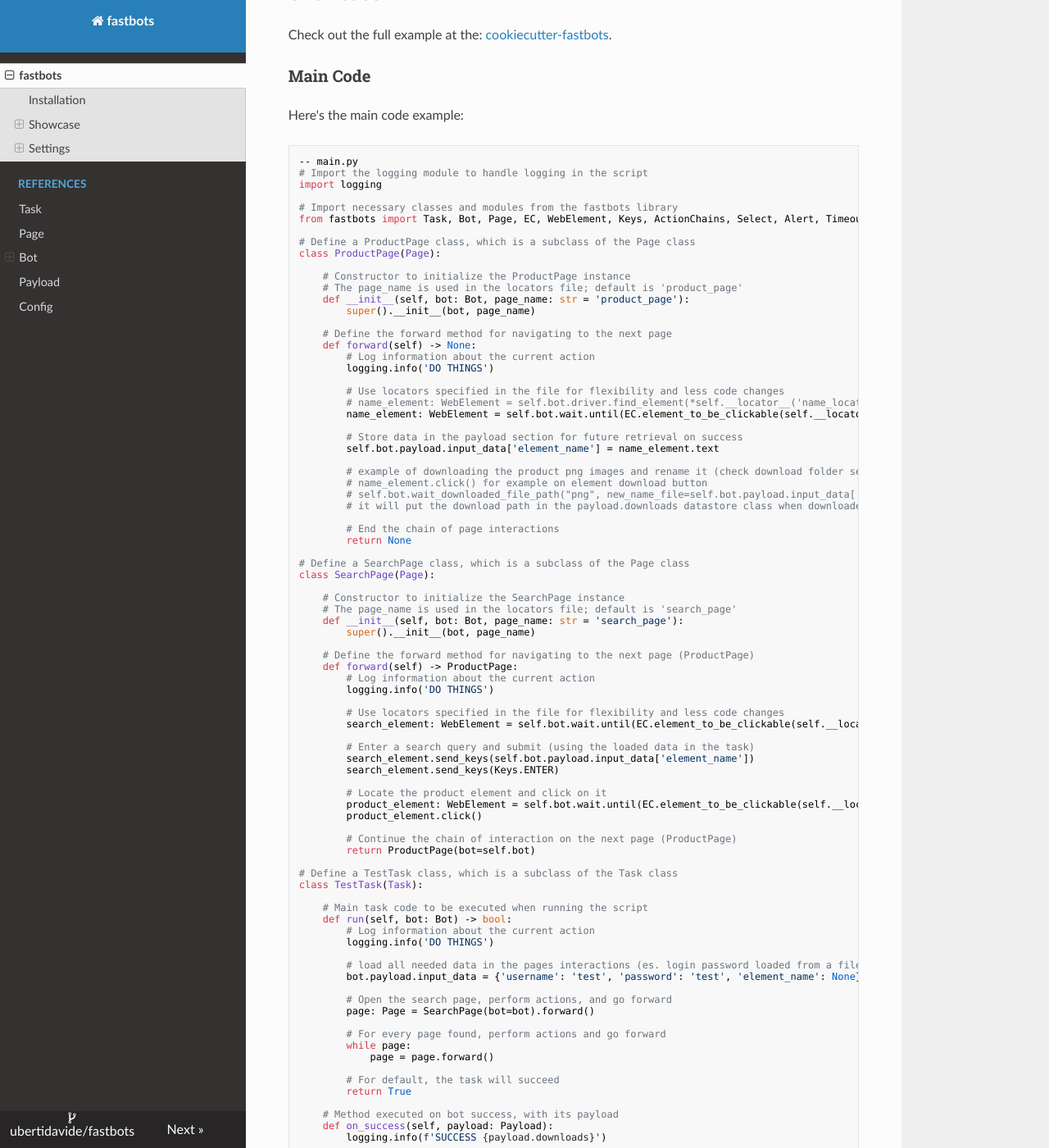
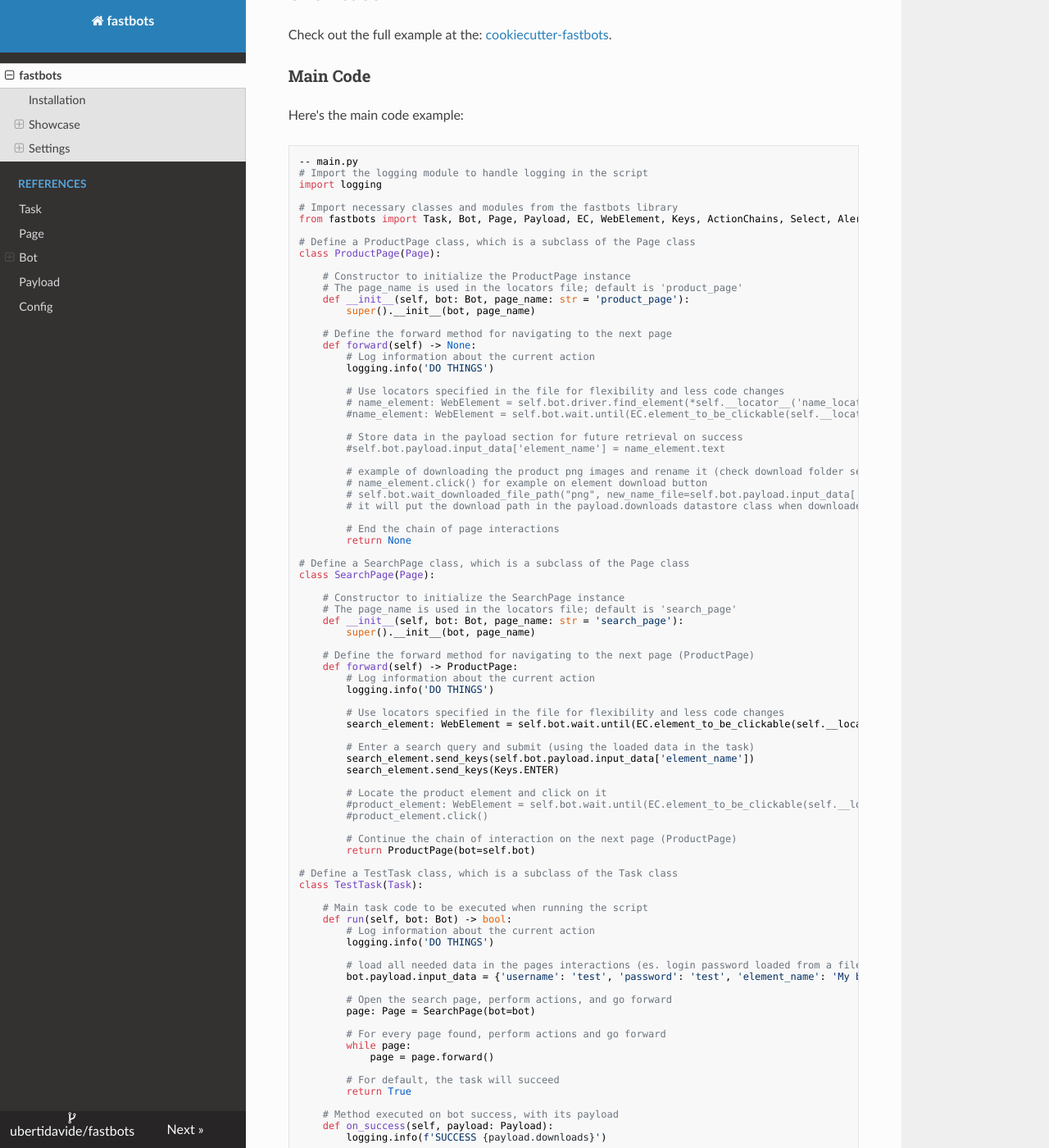
Before and after one commit to ubertidavide/fastbots, an MkDocs documentation site: the page built from docs/index.md, in a window 1280 px wide and 1400 px high, scrolled down 609 px. Shown: the whole window at 82% size. Built offline with MkDocs 1.6.1, drawn with Linux system fonts in a browser that asks for light colours; nearby versions of some CDN libraries.

```diff
--- a/docs/index.md
+++ b/docs/index.md
@@ -23,7 +23,7 @@
 import logging
 
 # Import necessary classes and modules from the fastbots library
-from fastbots import Task, Bot, Page, EC, WebElement, Keys, ActionChains, Select, Alert, TimeoutException, NoSuchElementException, Payload
+from fastbots import Task, Bot, Page, Payload, EC, WebElement, Keys, ActionChains, Select, Alert, TimeoutException, NoSuchElementException
 
 # Define a ProductPage class, which is a subclass of the Page class
 class ProductPage(Page):
@@ -40,10 +40,10 @@
 
         # Use locators specified in the file for flexibility and less code changes
         # name_element: WebElement = self.bot.driver.find_element(*self.__locator__('name_locator'))
-        name_element: WebElement = self.bot.wait.until(EC.element_to_be_clickable(self.__locator__('name_locator')))
+        #name_element: WebElement = self.bot.wait.until(EC.element_to_be_clickable(self.__locator__('name_locator')))
 
         # Store data in the payload section for future retrieval on success
-        self.bot.payload.input_data['element_name'] = name_element.text
+        #self.bot.payload.input_data['element_name'] = name_element.text
 
         # example of downloading the product png images and rename it (check download folder settings)
         # name_element.click() for example on element download button
@@ -74,8 +74,8 @@
         search_element.send_keys(Keys.ENTER)
 
         # Locate the product element and click on it
-        product_element: WebElement = self.bot.wait.until(EC.element_to_be_clickable(self.__locator__('product_locator')))
-        product_element.click()
+        #product_element: WebElement = self.bot.wait.until(EC.element_to_be_clickable(self.__locator__('product_locator')))
+        #product_element.click()
 
         # Continue the chain of interaction on the next page (ProductPage)
         return ProductPage(bot=self.bot)
@@ -89,10 +89,10 @@
         logging.info('DO THINGS')
 
         # load all needed data in the pages interactions (es. login password loaded from a file using pandas)
-        bot.payload.input_data = {'username': 'test', 'password': 'test', 'element_name': None}
+        bot.payload.input_data = {'username': 'test', 'password': 'test', 'element_name': 'My book'}
 
         # Open the search page, perform actions, and go forward
-        page: Page = SearchPage(bot=bot).forward()
+        page: Page = SearchPage(bot=bot)
 
         # For every page found, perform actions and go forward
         while page:
--- a/main.py
+++ b/main.py
@@ -71,7 +71,7 @@
         bot.payload.input_data = {'username': 'test', 'password': 'test', 'element_name': 'My book'}
 
         # Open the search page, perform actions, and go forward
-        page: Page = SearchPage(bot=bot).forward()
+        page: Page = SearchPage(bot=bot)
 
         # For every page found, perform actions and go forward
         while page:
```
Also changed, not shown: README.md (+7 -7 lines), docs/reference/config.md (+3 -2 lines).
